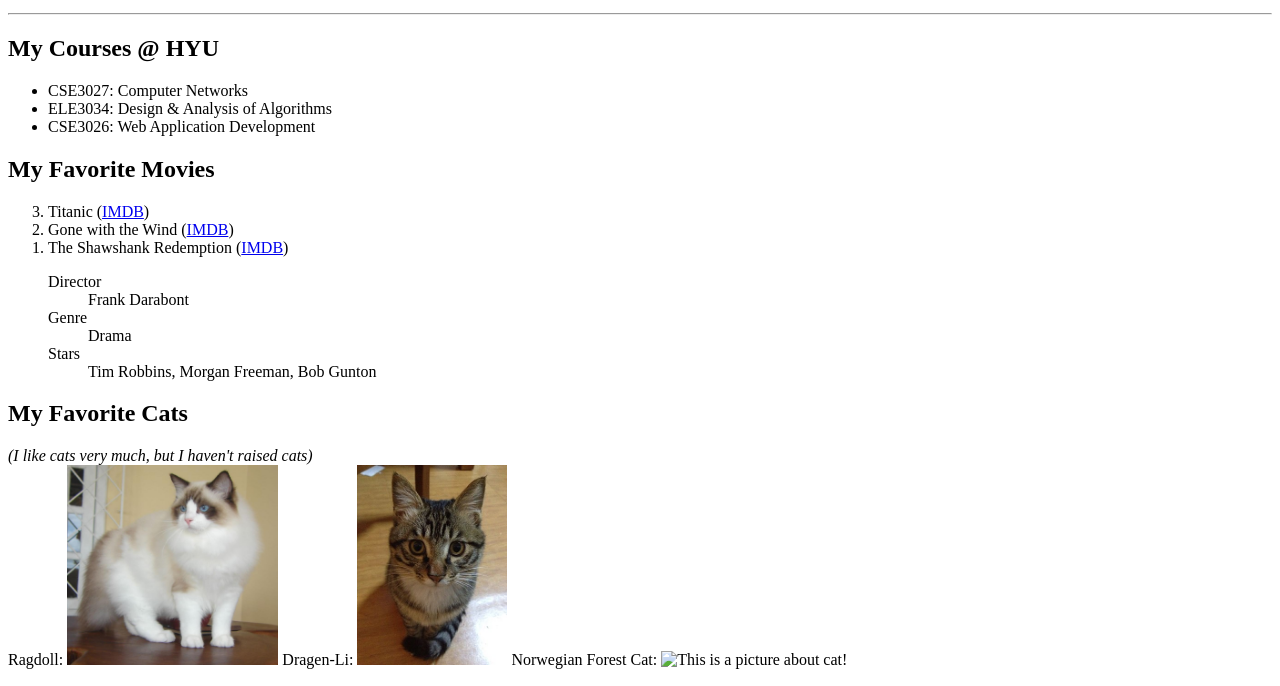
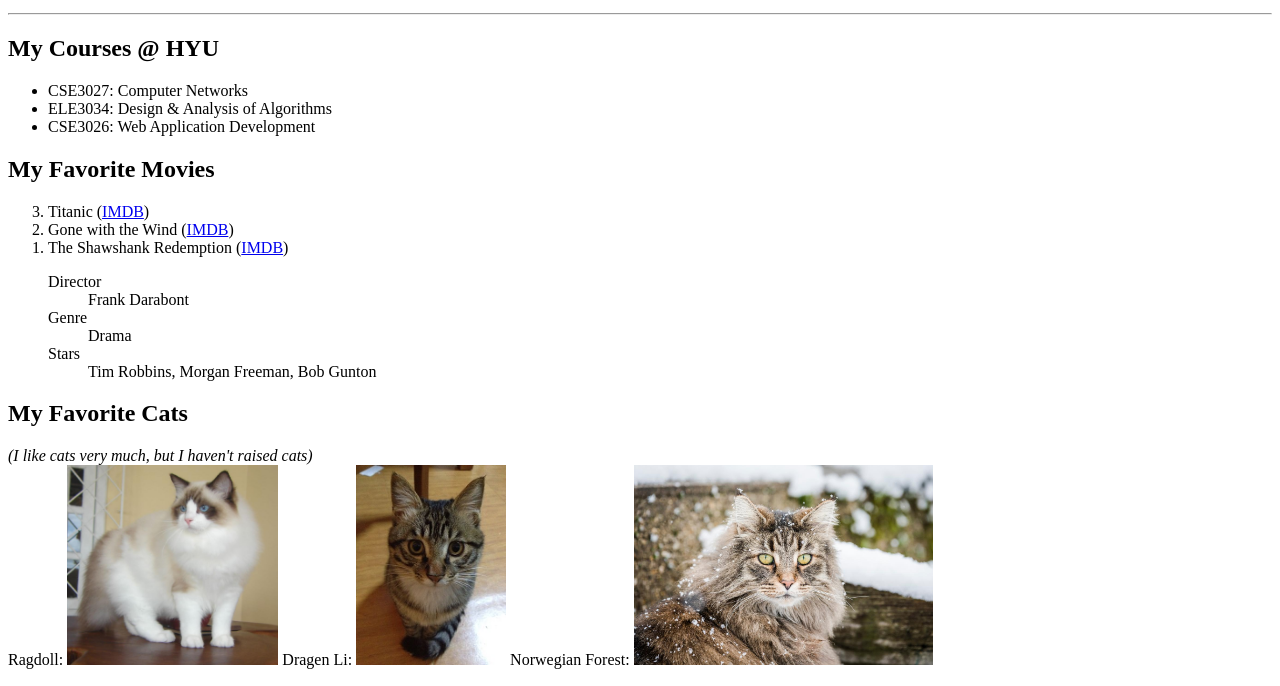
Before and after one commit to shuzhiwen/History-Work, a plain HTML site: page web/lab1/aboutme.html in a window 1280 px wide. Shown: the part 101-787 px from the top of the page. Drawn offline with Linux system fonts and the light colour scheme.

Commit message:
Homework

```diff
--- a/web/lab1/aboutme.html
+++ b/web/lab1/aboutme.html
@@ -45,8 +45,8 @@
   <em>(I like cats very much, but I haven't raised cats)</em>
   <div>
     Ragdoll: <img height="200" src="./ragdoll.jpg" alt="This is a picture about cat!" />
-    Dragen-Li: <img height="200" src="./dragen_li.jpg" alt="This is a picture about cat!" />
-    Norwegian Forest Cat: <img height="200" src=".norwegian_forest.jpg" alt="This is a picture about cat!" />
+    Dragen Li: <img height="200" src="./dragen_li.jpg" alt="This is a picture about cat!" />
+    Norwegian Forest: <img height="200" src="./norwegian_forest.jpg" alt="This is a picture about cat!" />
   </div>
 
   <h2>My Favorite Quote</h2>
```
